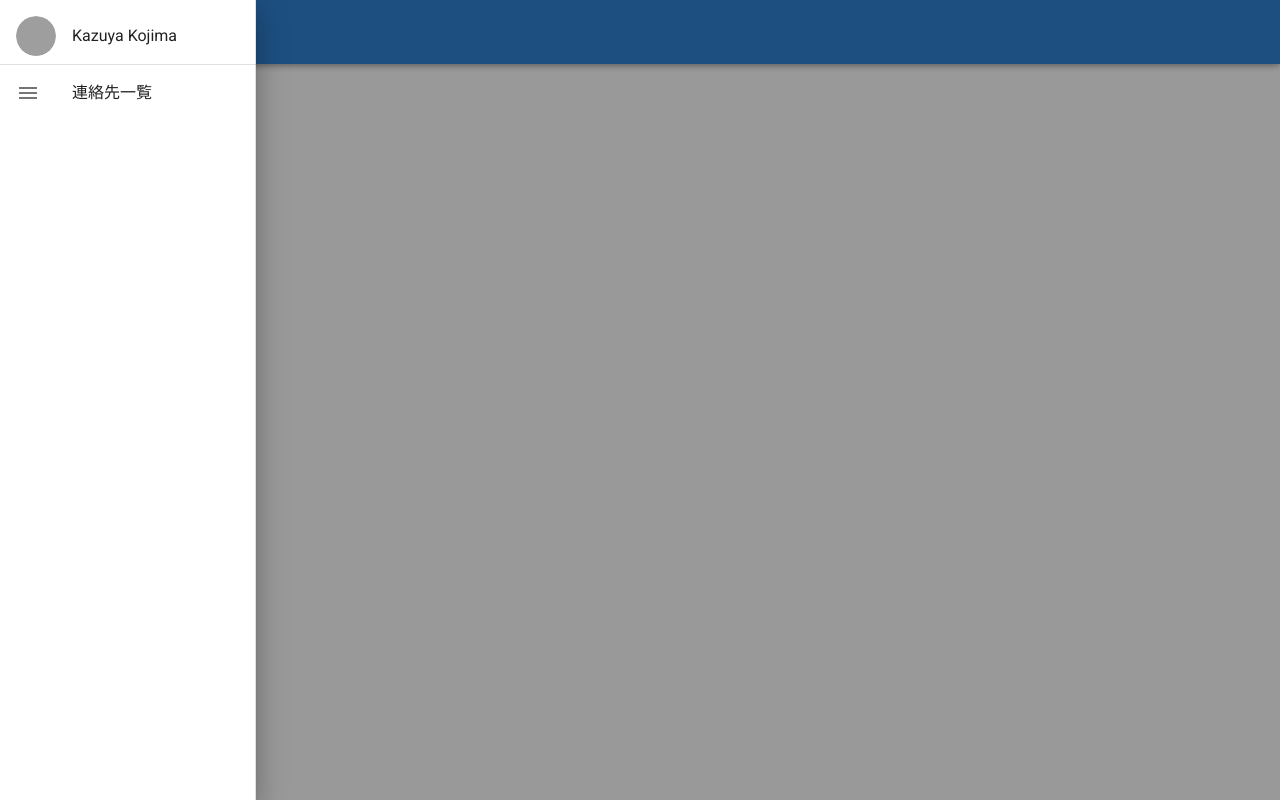
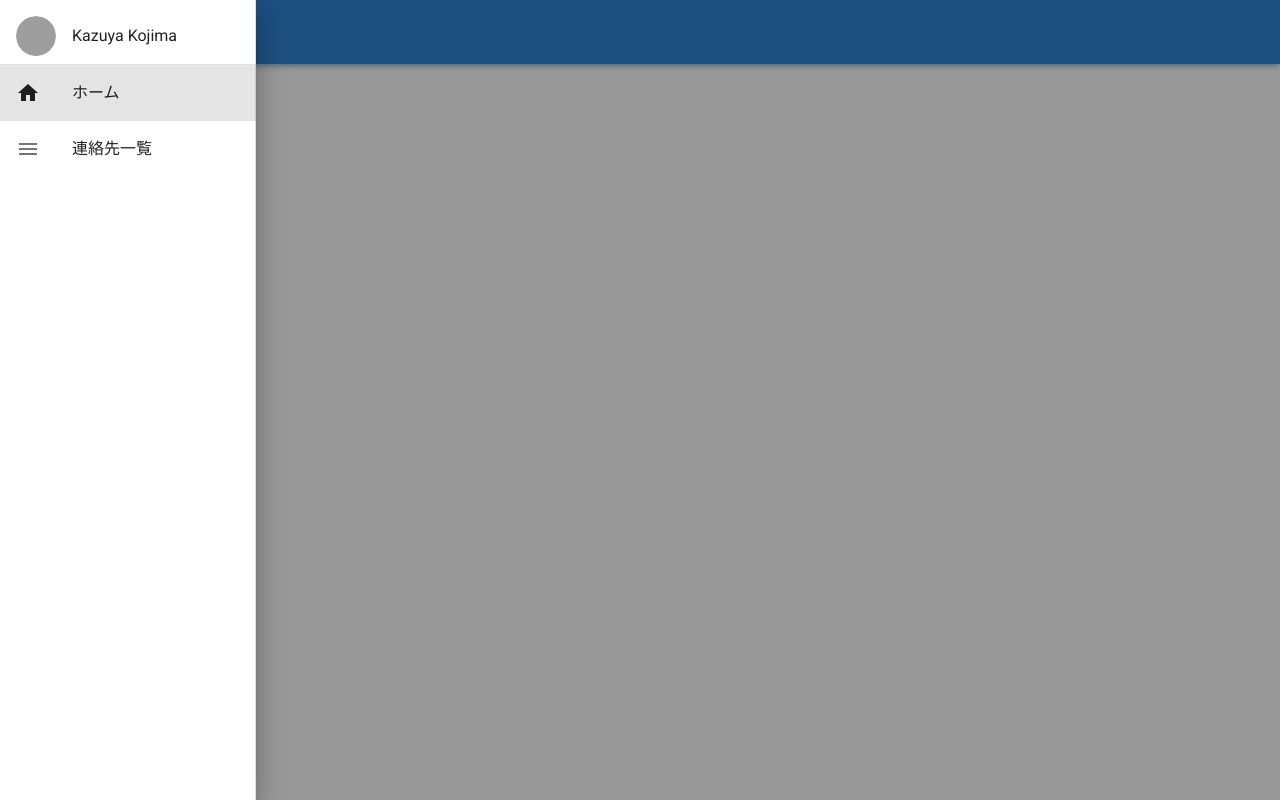
Before and after one commit to bake0937/vue-todo, a Vue app in the folder vuejs-lecture/: page / in a window 1280 px wide. Both pictures are taken after a click on the button 28 px from the left and 32 px from the top of the page. Built offline with nearby package versions, Linux system fonts and the light colour scheme; grey boxes are pictures that could not be loaded.

Commit message:
レイアウト変更とサイドメニューへのリンクの追加

```diff
--- a/vuejs-lecture/src/components/SideNav.vue
+++ b/vuejs-lecture/src/components/SideNav.vue
@@ -15,7 +15,11 @@
 
         <v-divider></v-divider>
 
-        <v-list-item v-for="(item, index) in items" :key="index">
+        <v-list-item
+          v-for="(item, index) in items"
+          :key="index"
+          :to="item.link"
+        >
           <v-list-item-icon>
             <v-icon>{{ item.icon }}</v-icon>
           </v-list-item-icon>
@@ -32,7 +36,10 @@
 export default {
   data() {
     return {
-      items: [{ title: "連絡先一覧", icon: "mdi-menu" }],
+      items: [
+        { title: "ホーム", icon: "mdi-home", link: { name: "home" } },
+        { title: "連絡先一覧", icon: "mdi-menu", link: { name: "addresses" } },
+      ],
     };
   },
 };
--- a/vuejs-lecture/src/router/index.js
+++ b/vuejs-lecture/src/router/index.js
@@ -8,7 +8,7 @@ Vue.use(VueRouter);
 const routes = [
   {
     path: "/",
-    name: "Home",
+    name: "home",
     component: Home,
   },
   {
```
